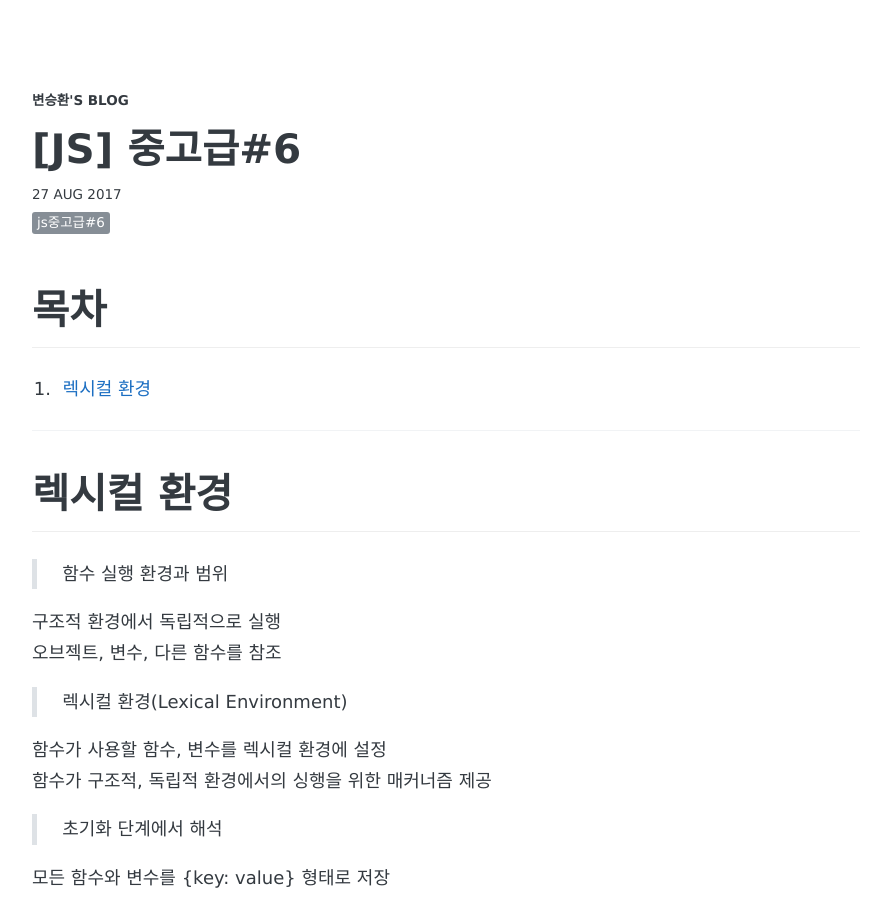
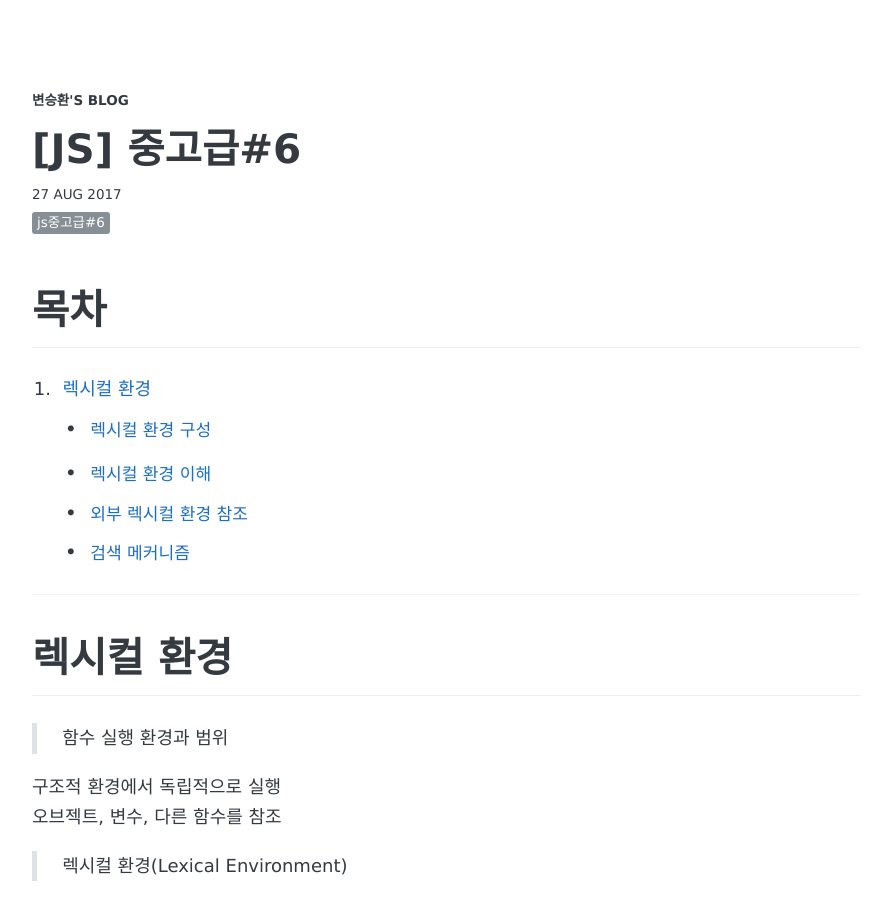
Before and after one commit to awesome-hwan/awesome-hwan.github.io, a Jekyll site: the page built from _posts/2017-08-27-중고급과정#6.md, in a window 1280 px wide and 900 px high. Shown: the whole window, without its empty margins (194-1085 px from the left). Built offline with Jekyll 4.4.1, drawn with Linux system fonts in a browser that asks for light colours; some web fonts are replaced; comment, search, counter and statistics services are not loaded.

Commit message:
JS Study#6

```diff
--- a/_posts/2017-08-27-중고급과정#6.md
+++ b/_posts/2017-08-27-중고급과정#6.md
@@ -11,6 +11,10 @@ share: true
 # 목차
 
 1. [렉시컬 환경](#렉시컬-환경)
+  - [렉시컬 환경 구성](#렉시컬-환경-구성)
+	-	[렉시컬 환경 이해](#렉시컬-환경-이해)
+	- [외부 렉시컬 환경 참조](#외부-렉시컬-환경-참조)
+	- [검색 메커니즘](#검색-메커니즘)
 
 
 ---
@@ -86,6 +90,10 @@ share: true
 Function Object를 생성할 때
 
 
+
+
+
+
 ---
 
 # 질문사항
```
